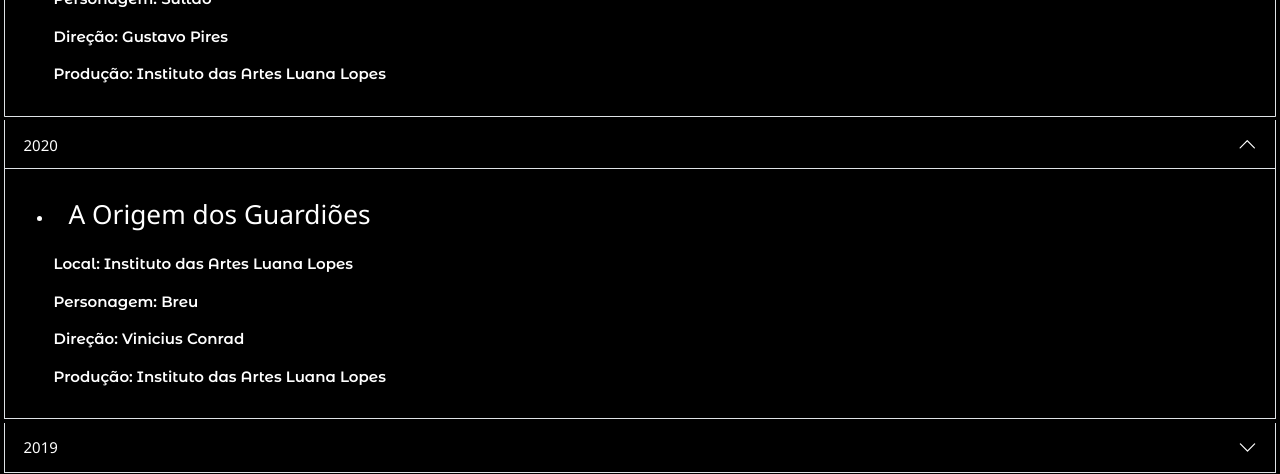
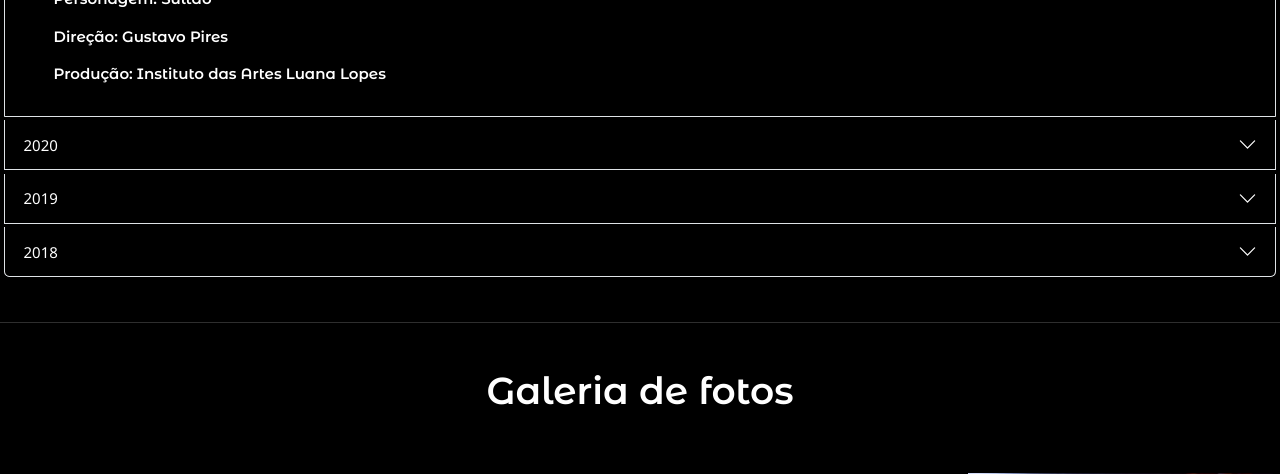
Before and after one commit to William-Galvao/lucascalzoni, a React (Create React App) app: page /home in a window 1280 px wide. Shown: the part 1080-1554 px from the top of the page. Built offline with nearby package versions, Linux system fonts and the light colour scheme.

Commit message:
fix: fixed two years menus opening at first render

```diff
--- a/src/Components/Works.jsx
+++ b/src/Components/Works.jsx
@@ -44,11 +44,11 @@
           <div className="accordion-item m-1">
             <h2 className="accordion-header" id="headingOne">
               <button
-                className="accordion-button"
+                className="accordion-button collapsed"
                 type="button"
                 data-bs-toggle="collapse"
                 data-bs-target="#collapseOne"
-                aria-expanded="true"
+                aria-expanded="false"
                 aria-controls="collapseOne"
               >
                 2020
@@ -56,7 +56,7 @@
             </h2>
             <div
               id="collapseOne"
-              className="accordion-collapse collapse show"
+              className="accordion-collapse collapse"
               aria-labelledby="headingOne"
               data-bs-parent="#accordionExample"
             >
```
